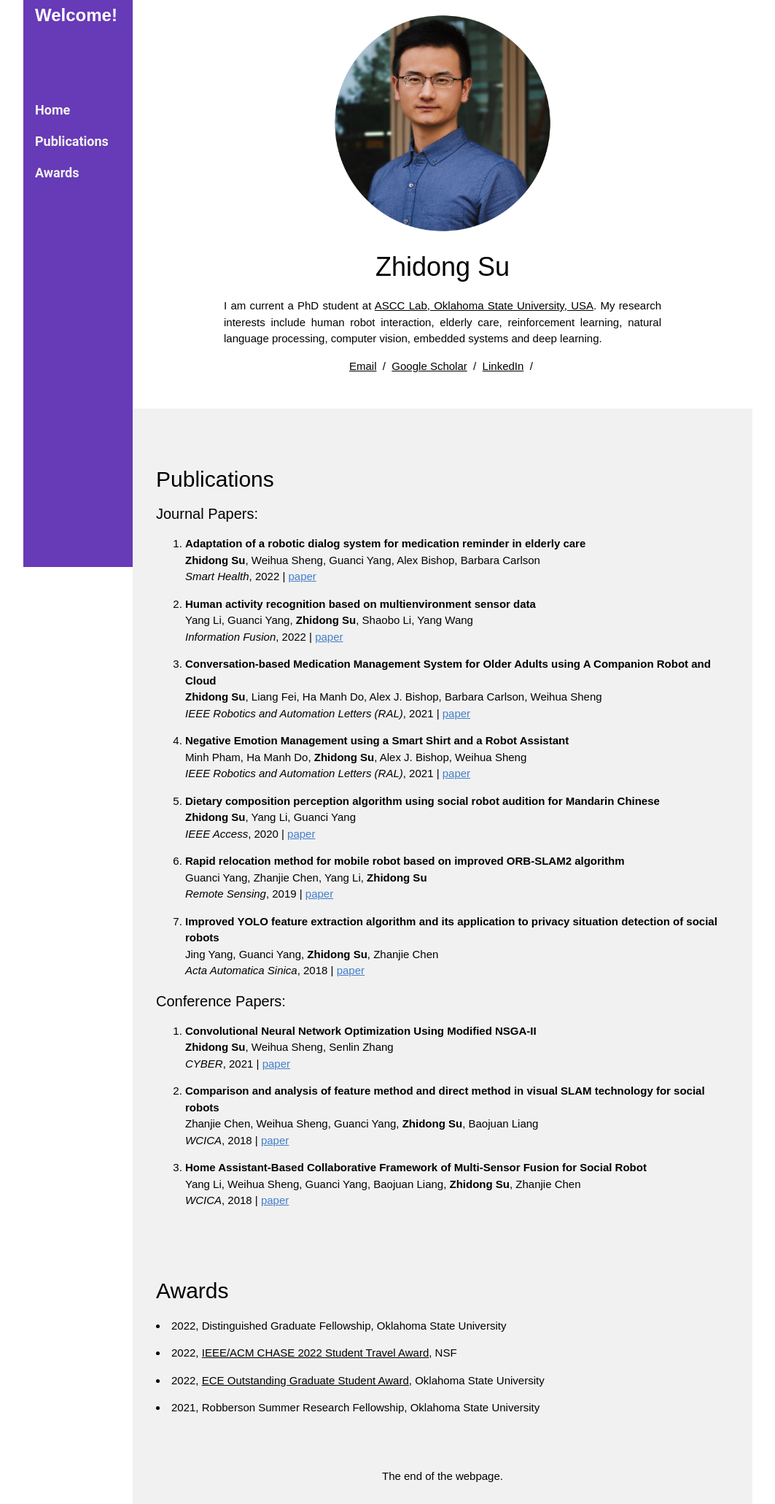
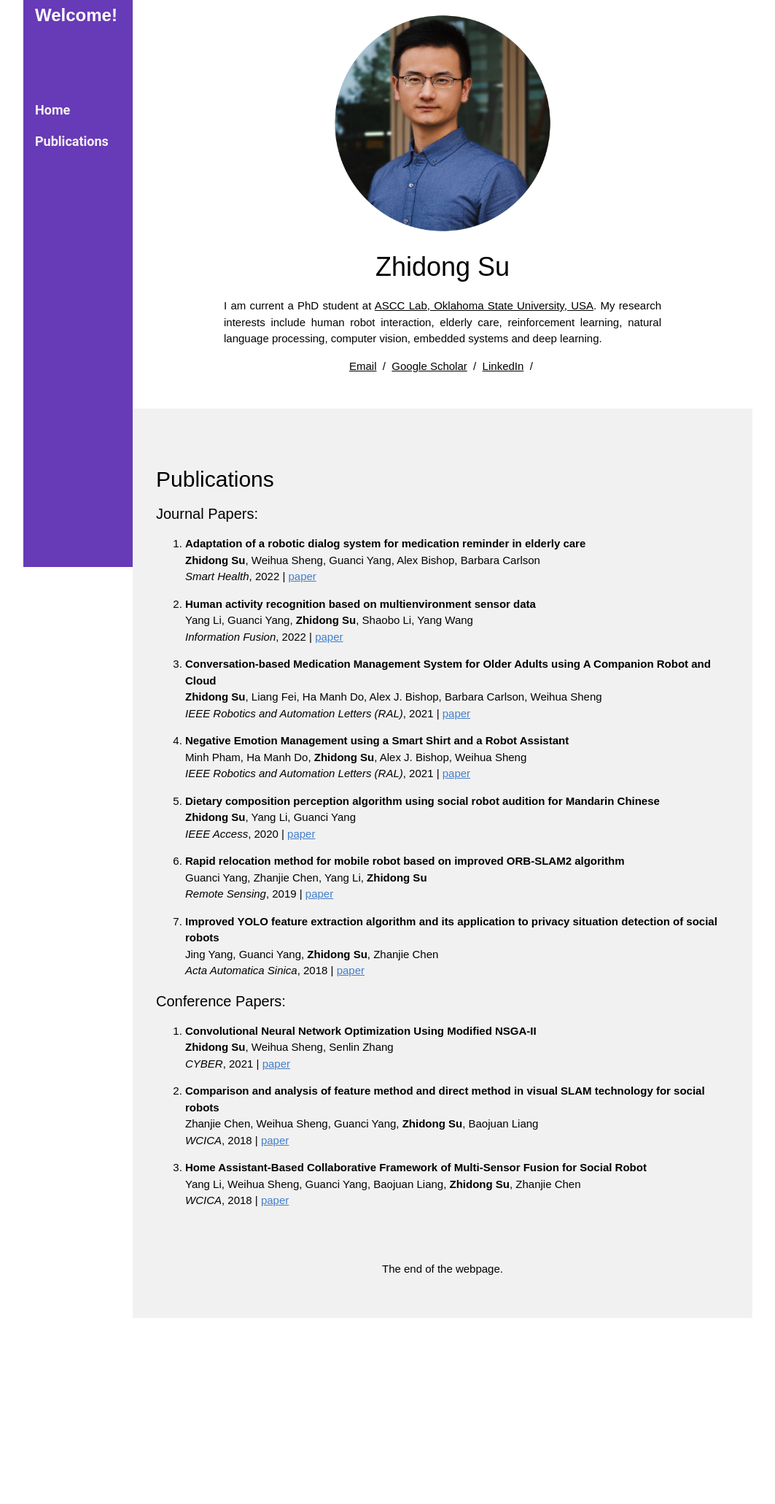
Before and after one commit to suzhidong/zhidongsu.github.io, a plain HTML site: page index.html in a window 1280 px wide. Shown: the part 23-2084 px from the top of the page at 73% size, without its empty margins (108-1171 px from the left). After the commit the page ends 1829 px from the top, so only its background shows below. Drawn offline with Linux system fonts and the light colour scheme.

Commit message:
Update index.html

```diff
--- a/index.html
+++ b/index.html
@@ -39,7 +39,7 @@
     <!-- <a href="#talks" class="w3-bar-item w3-button">Talks</a> -->
     <a href="#publications" class="w3-bar-item w3-button">Publications</a>
     <!-- <a href="#service" class="w3-bar-item w3-button">Services</a> -->
-    <a href="#award" class="w3-bar-item w3-button">Awards</a>
+    <!-- <a href="#award" class="w3-bar-item w3-button">Awards</a> -->
   </div>
 </nav>
 
@@ -245,15 +245,13 @@
   </div> -->
 
   <!-- The Awards Section -->
-  <div class="w3-container w3-padding-32" id="award">
+  <!-- <div class="w3-container w3-padding-32" id="award">
     <h2>Awards</h2>
     <p><li> 2022, Distinguished Graduate Fellowship, Oklahoma State University</a></p>
     <p><li> 2022, <a href="https://conferences.computer.org/chase2022/image.html">IEEE/ACM CHASE 2022 Student Travel Award</a>, NSF</a></p>
     <p><li> 2022, <a href="https://ceat.okstate.edu/announcements/ece/2021/four-ece-students-honored-2022-ceat-awards.html">ECE Outstanding Graduate Student Award</a>, Oklahoma State University</a></p>
     <p><li> 2021, Robberson Summer Research Fellowship, Oklahoma State University</p>
-    <!-- <p><li> 2017, National Scholarship for Graduate Students</p>
-    <p><li> 2016, National Scholarship for Graduate Students</p> -->
-  </div>
+  </div>   -->
 
   <div class="w3-light-grey w3-center w3-padding-24">
 
```
